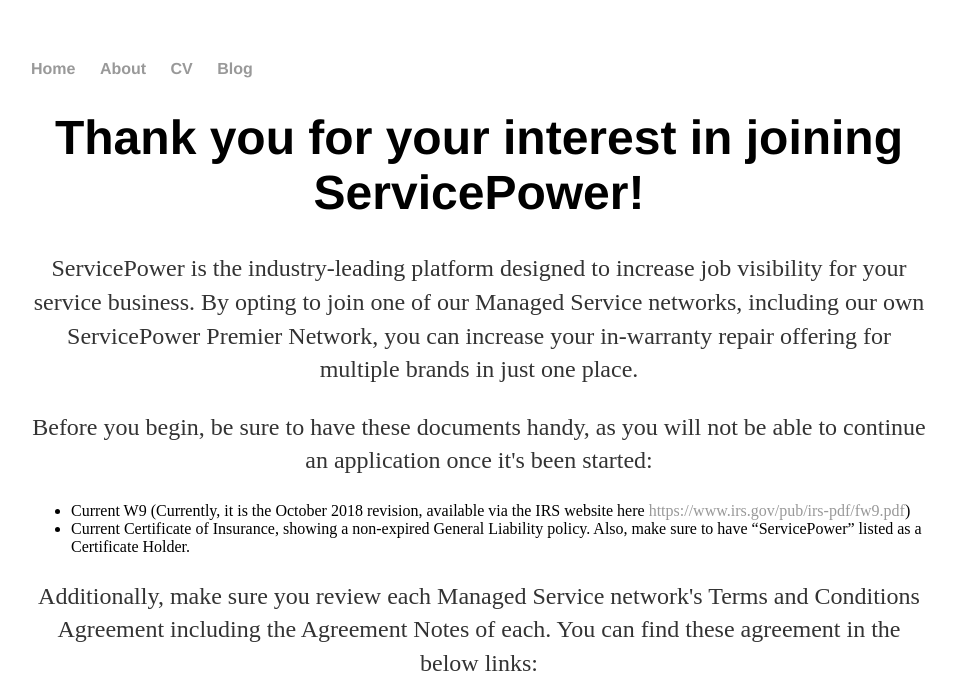
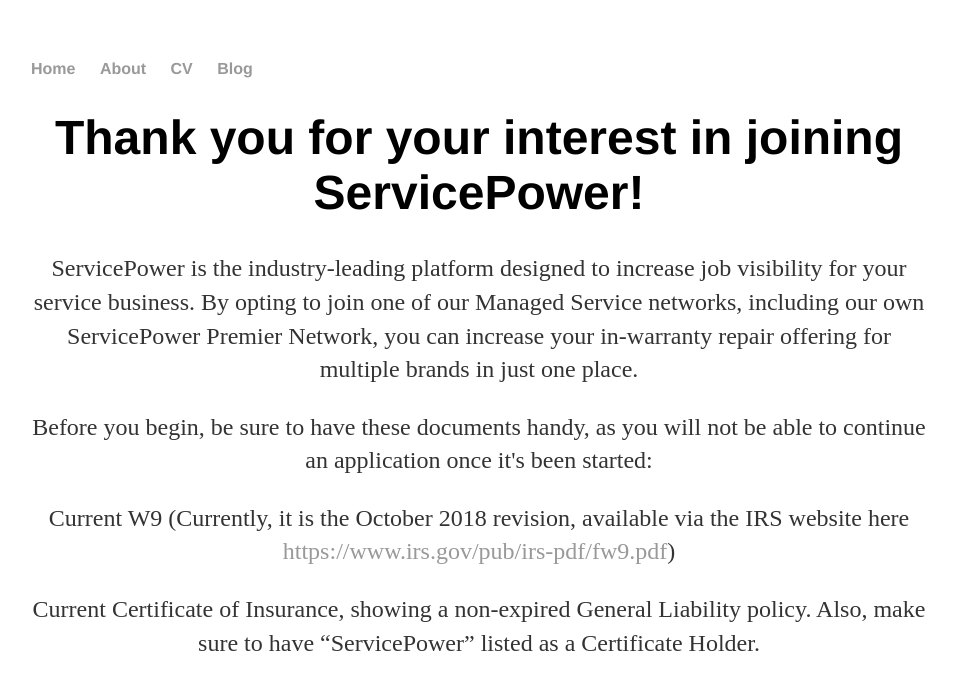
Before and after one commit to servicepowerdavid/servicepowerdavid.github.io, a Jekyll site: the page built from index.html, in a window 1280 px wide. Shown: the top 690 px of the page, without its empty margins (161-1117 px from the left). Built offline with Jekyll 4.4.1, drawn with Linux system fonts in a browser that asks for light colours.

Commit message:
Update index.html

```diff
--- a/index.html
+++ b/index.html
@@ -7,10 +7,12 @@
 	<h1 align=center>Thank you for your interest in joining ServicePower!</h1>
 	<p align=center>ServicePower is the industry-leading platform designed to increase job visibility for your service business. By opting to join one of our Managed Service networks, including our own ServicePower Premier Network, you can increase your in-warranty repair offering for multiple brands in just one place.</p>
 	<p align=center>Before you begin, be sure to have these documents handy, as you will not be able to continue an application once it's been started:</p>
-	<ul>
-	<li>Current W9 (Currently, it is the October 2018 revision, available via the IRS website here <a href="http://q0ot.mjt.lu/lnk/AGkAACjTbogAAAAAAAAAAAEPct8AAAABl5UAAAAAAAnroQBcsPrsRCzRsMDzTRyAWXnx4rwL6AAJYng/1/v1f-yZDaZB2WNYze9LxKpw/aHR0cHM6Ly93d3cuaXJzLmdvdi9wdWIvaXJzLXBkZi9mdzkucGRm">https://www.irs.gov/pub/irs-pdf/fw9.pdf</a>)</li>
-	<li>Current Certificate of Insurance, showing a non-expired General Liability policy. Also, make sure to have “ServicePower” listed as a Certificate Holder.</li>
-	</ul>
+	<p>
+	<p>
+
+	<p align=center>Current W9 (Currently, it is the October 2018 revision, available via the IRS website here <a href="http://q0ot.mjt.lu/lnk/AGkAACjTbogAAAAAAAAAAAEPct8AAAABl5UAAAAAAAnroQBcsPrsRCzRsMDzTRyAWXnx4rwL6AAJYng/1/v1f-yZDaZB2WNYze9LxKpw/aHR0cHM6Ly93d3cuaXJzLmdvdi9wdWIvaXJzLXBkZi9mdzkucGRm">https://www.irs.gov/pub/irs-pdf/fw9.pdf</a>)</p>
+	<p align=center>Current Certificate of Insurance, showing a non-expired General Liability policy. Also, make sure to have “ServicePower” listed as a Certificate Holder.</p>
+
 	<p align=center>Additionally, make sure you review each Managed Service network's Terms and Conditions Agreement including the Agreement Notes of each. You can find these agreement in the below links:</p>
 </div>
 
```
